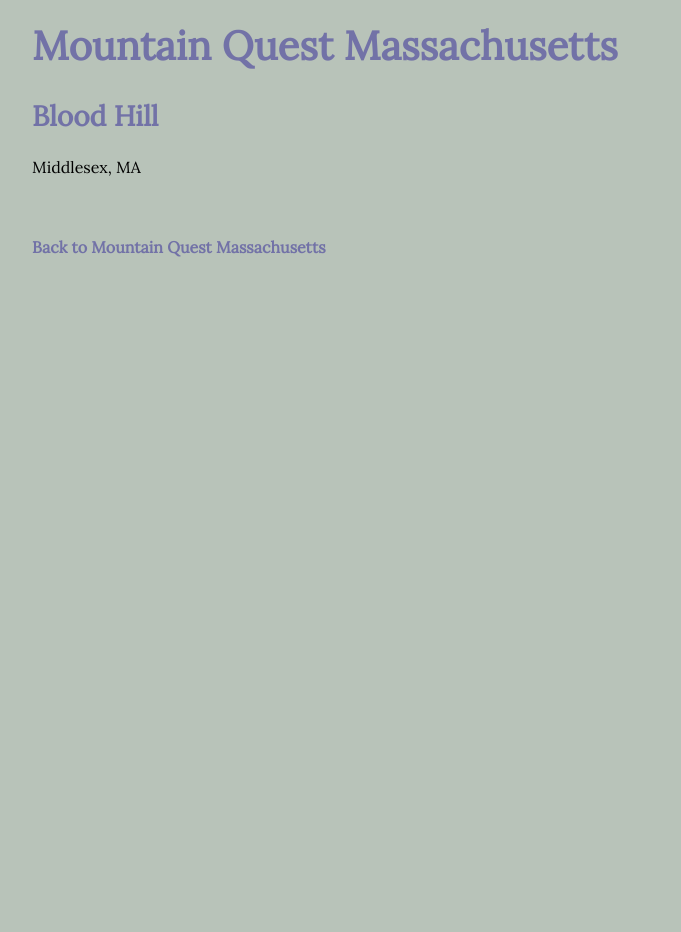
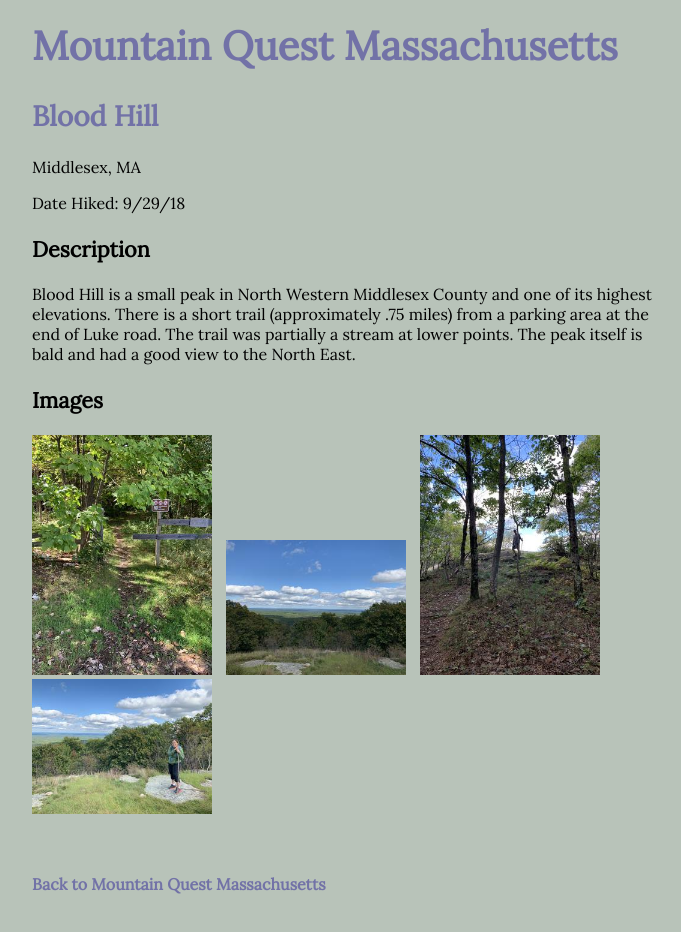
Before and after one commit to mattfister/mountainquestma, a plain HTML site: page m/middlesex-blood-hill.html in a window 1280 px wide. Shown: the whole page, without its empty margins (288-969 px from the left). Before the commit the page ends 800 px from the top, so only its background shows below. Drawn offline with Linux system fonts and the light colour scheme.

Commit message:
Add Blood Hill

```diff
--- a/m/middlesex-blood-hill.html
+++ b/m/middlesex-blood-hill.html
@@ -24,6 +24,22 @@
 <p>
 Middlesex, MA</p>
 
+<p>
+Date Hiked: 9/29/18</p>
+
+<h3>
+Description</h3>
+
+<p>
+Blood Hill is a small peak in North Western Middlesex County and one of its highest elevations. There is a short trail (approximately .75 miles) from a parking area at the end of Luke road. The trail was partially a stream at lower points. The peak itself is bald and had a good view to the North East.</p>
+
+<h3>
+Images</h3>
+
+<a href="../img/middlesex-blood-hill-1.JPG" target="blank"><img src="../thumbs/middlesex-blood-hill-1.JPG" alt="Blood Hill" class="thumbnail"/img></a>
+<a href="../img/middlesex-blood-hill-2.JPG" target="blank"><img src="../thumbs/middlesex-blood-hill-2.JPG" alt="Blood Hill" class="thumbnail"/img></a>
+<a href="../img/middlesex-blood-hill-3.JPG" target="blank"><img src="../thumbs/middlesex-blood-hill-3.JPG" alt="Blood Hill" class="thumbnail"/img></a>
+<a href="../img/middlesex-blood-hill-4.JPG" target="blank"><img src="../thumbs/middlesex-blood-hill-4.JPG" alt="Blood Hill" class="thumbnail"/img></a>
 <footer>
 
 <br>
```
Also changed, not shown: index.html (+4 -4 lines), thumbs/middlesex-blood-hill-1.JPG (added), thumbs/middlesex-blood-hill-2.jpg (added), thumbs/middlesex-blood-hill-3.JPG (added), thumbs/middlesex-blood-hill-4.JPG (added), 6 other files.
